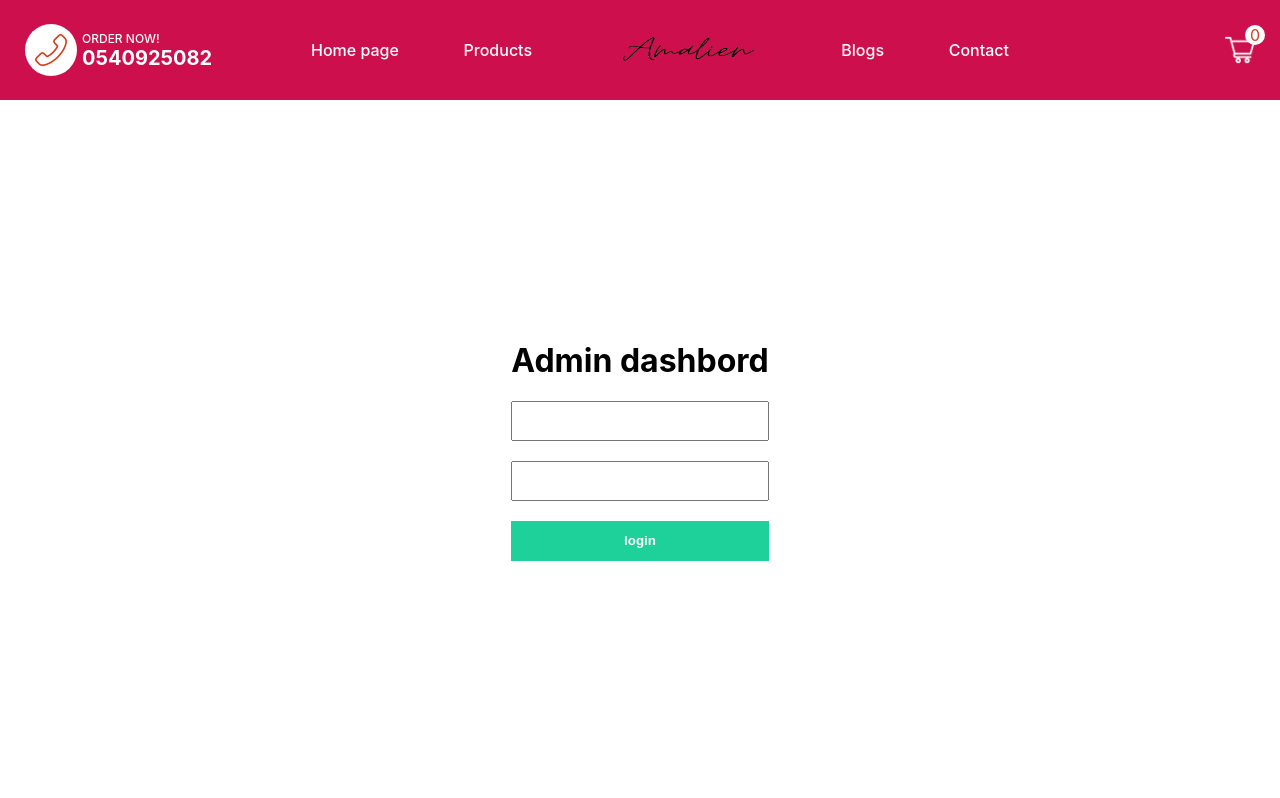
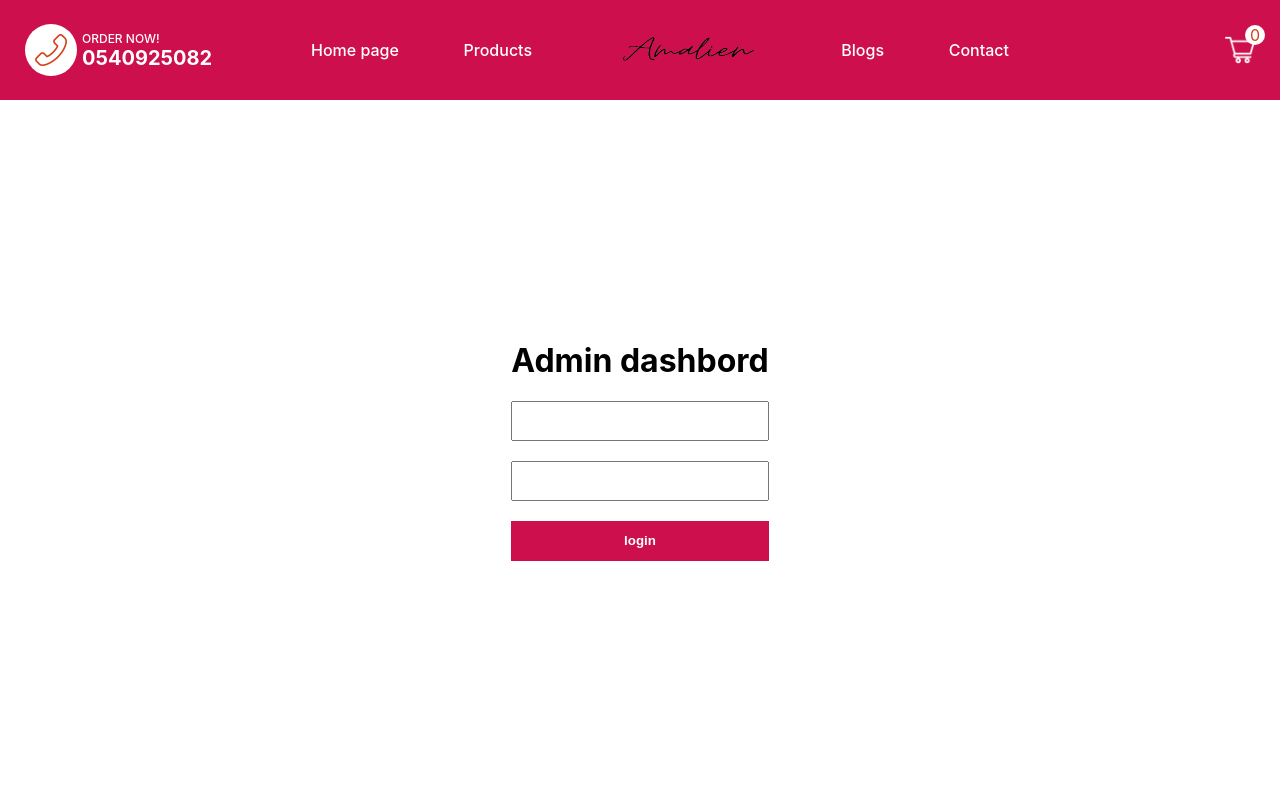
Before and after one commit to amarouldhamadouche/food-delivery-website, a Next.js app: page /admin/login in a window 1280 px wide. Shown: the top 798 px of the page. Built offline with nearby package versions, Linux system fonts and the light colour scheme.

Commit message:
Update Login.module.css

```diff
--- a/styles/Login.module.css
+++ b/styles/Login.module.css
@@ -21,7 +21,7 @@
  height: 40px;
  margin-bottom: 20px;
  border: none;
- background-color: #1ED19A;
+ background-color: #CD104D;
  color: white;
  font-weight: 600;
  cursor: pointer;
```
